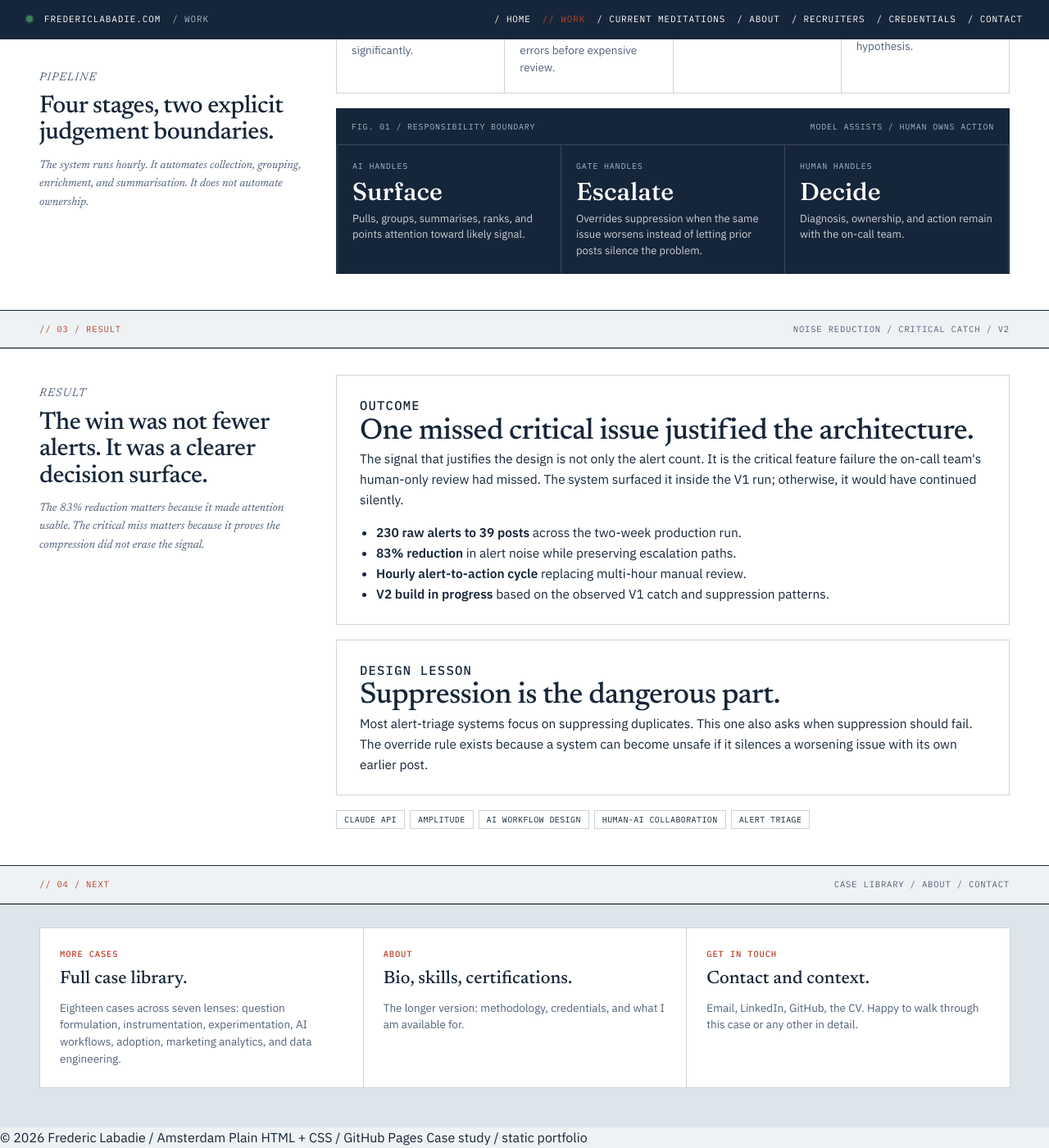
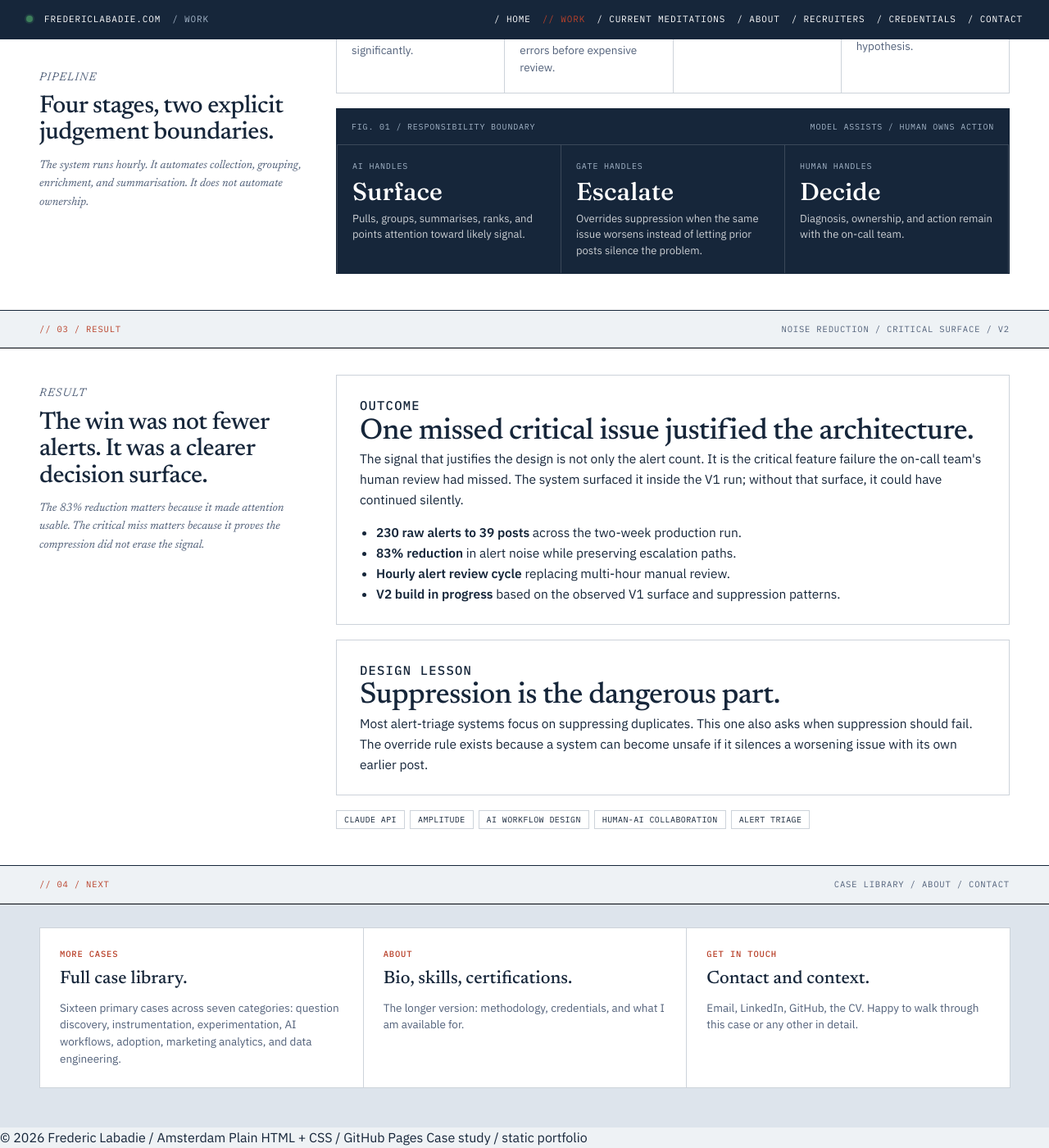
Before and after one commit to fredericlabadie/fredericlabadie.github.io, a Jekyll site: the page built from work/ai-alert-triage.html, in a window 1280 px wide and 1400 px high, scrolled down 1713 px. Shown: the whole window at 82% size. Built offline with Jekyll 4.4.1, drawn with Linux system fonts in a browser that asks for light colours; comment, search, counter and statistics services are not loaded; some of the changed text lies outside the part shown.

Commit message:
Remove Lens language from AI alert triage case

```diff
--- a/work/ai-alert-triage.html
+++ b/work/ai-alert-triage.html
@@ -32,7 +32,7 @@ twitter_description: "A production AI alert-triage system with explicit human-ju
             </p>
           </div>
           <div class="bp-case-panel-row">
-            <span>Run window</span><strong>13-26 Apr 2026</strong>
+            <span>Run window</span><strong>13–26 Apr 2026</strong>
           </div>
           <div class="bp-case-panel-row">
             <span>Role</span>
@@ -78,7 +78,7 @@ twitter_description: "A production AI alert-triage system with explicit human-ju
               on real on-call volume. That is an
               <strong>83% reduction</strong> in alert noise. More importantly,
               it surfaced <strong>one critical feature failure</strong> that the
-              human-only review had missed.
+              human review had missed.
             </p>
             <p>
               The architecture is deliberately conservative: AI surfaces and
@@ -195,7 +195,7 @@ twitter_description: "A production AI alert-triage system with explicit human-ju
 
       <div class="bp-case-section-tag" aria-hidden="true">
         <span>// 03 / result</span
-        ><span>noise reduction / critical catch / V2</span>
+        ><span>noise reduction / critical surface / V2</span>
       </div>
       <section class="bp-case-content">
         <aside class="bp-case-sidebar">
@@ -215,9 +215,9 @@ twitter_description: "A production AI alert-triage system with explicit human-ju
             <h3>One missed critical issue justified the architecture.</h3>
             <p>
               The signal that justifies the design is not only the alert count.
-              It is the critical feature failure the on-call team's human-only
-              review had missed. The system surfaced it inside the V1 run;
-              otherwise, it would have continued silently.
+              It is the critical feature failure the on-call team's human review
+              had missed. The system surfaced it inside the V1 run; without that
+              surface, it could have continued silently.
             </p>
             <ul>
               <li>
@@ -229,12 +229,12 @@ twitter_description: "A production AI alert-triage system with explicit human-ju
                 escalation paths.
               </li>
               <li>
-                <strong>Hourly alert-to-action cycle</strong> replacing
+                <strong>Hourly alert review cycle</strong> replacing
                 multi-hour manual review.
               </li>
               <li>
                 <strong>V2 build in progress</strong> based on the observed V1
-                catch and suppression patterns.
+                surface and suppression patterns.
               </li>
             </ul>
           </article>
@@ -268,7 +268,7 @@ twitter_description: "A production AI alert-triage system with explicit human-ju
           ><span class="bp-case-mono bp-case-accent">More cases</span
           ><strong>Full case library.</strong
           ><span
-            >Eighteen cases across seven lenses: question formulation,
+            >Sixteen primary cases across seven categories: question discovery,
             instrumentation, experimentation, AI workflows, adoption, marketing
             analytics, and data engineering.</span
           ></a
```
Also changed, not shown: other parts of work/ai-alert-triage.html (+3 -3 lines).
